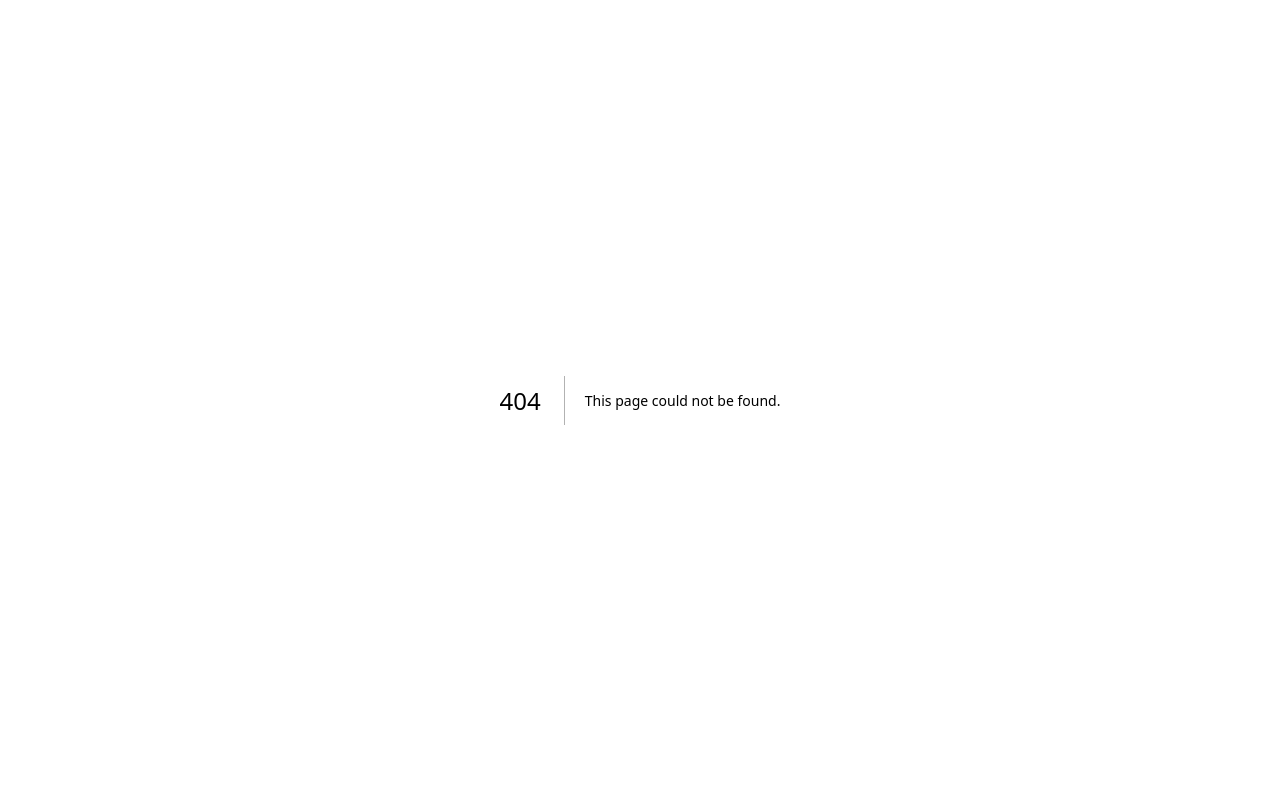
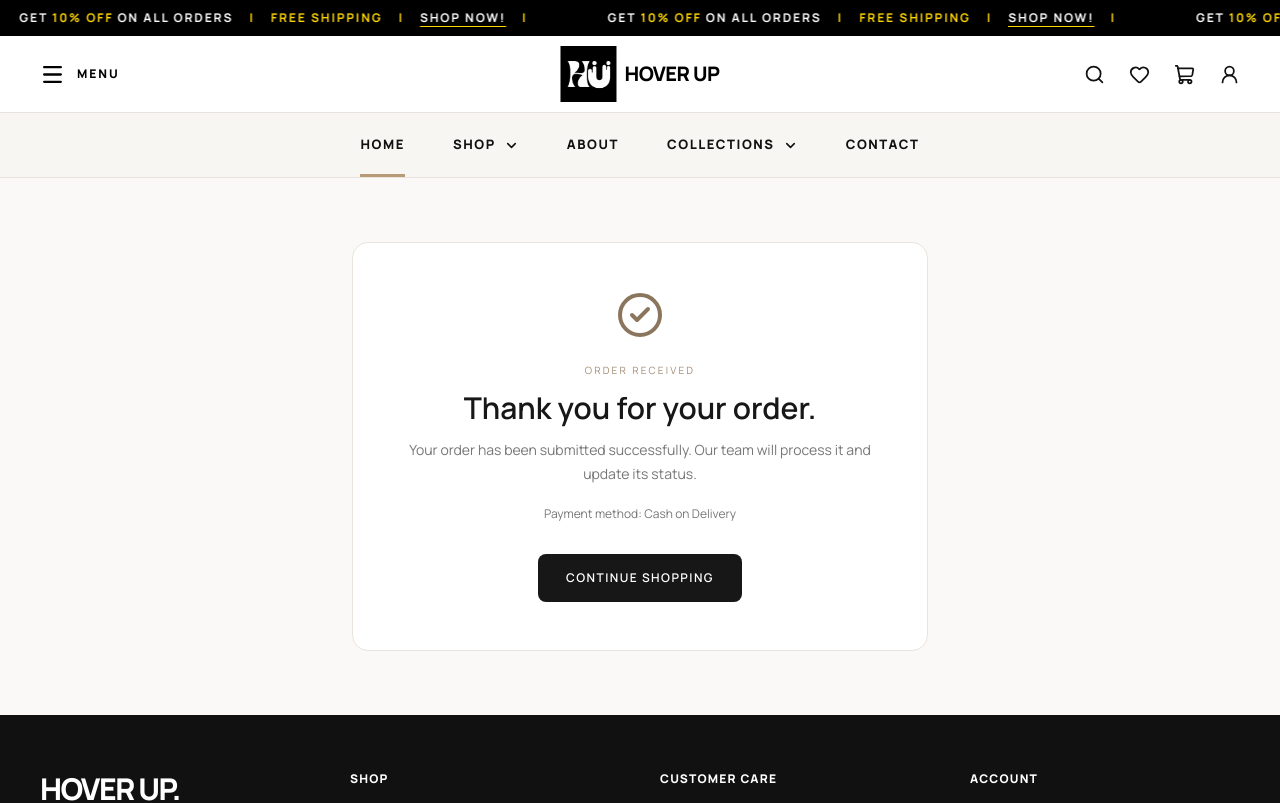
Before and after one commit to hassaan-techprojects/hover-up, a Next.js app: page /order-confirmation in a window 1280 px wide. Before the commit this address had no page. Shown: the top 803 px of the page. Built offline with nearby package versions, Linux system fonts and the light colour scheme; a web font is replaced by a local one.

Commit message:
Add order confirmation page

```diff
--- /dev/null
+++ b/app/order-confirmation/page.tsx
@@ -0,0 +1,9 @@
+import Link from "next/link";
+import { CheckCircle2 } from "lucide-react";
+import StorefrontHeader from "@/components/storefront/storefront-header";
+import StorefrontFooter from "@/components/storefront/storefront-footer";
+
+export default async function OrderConfirmationPage({ searchParams }: { searchParams: Promise<{ order?: string }> }) {
+  const { order } = await searchParams;
+  return <><StorefrontHeader /><main className="flex min-h-[65vh] items-center justify-center bg-[#faf9f7] px-5 py-16 text-center text-[#171717]"><div className="w-full max-w-xl rounded-2xl border border-[#e9e4dc] bg-white px-6 py-12 sm:px-12"><CheckCircle2 size={48} className="mx-auto text-[#8b765d]" /><p className="mt-6 text-[10px] tracking-[0.22em] text-[#a18c75]">ORDER RECEIVED</p><h1 className="mt-3 text-3xl font-semibold">Thank you for your order.</h1><p className="mt-3 text-sm leading-6 text-[#777]">Your order has been submitted successfully. Our team will process it and update its status.</p>{order && <div className="mt-7 rounded-xl bg-[#faf7f2] p-4"><p className="text-[10px] tracking-[0.16em] text-[#927553]">YOUR ORDER NUMBER</p><p className="mt-2 text-lg font-semibold">{order}</p></div>}<p className="mt-5 text-xs text-[#777]">Payment method: Cash on Delivery</p><Link href="/shop" className="mt-8 inline-flex min-h-12 items-center justify-center rounded-lg bg-[#171717] px-7 text-xs font-semibold tracking-[0.12em] text-white">CONTINUE SHOPPING</Link></div></main><StorefrontFooter /></>;
+}
```
